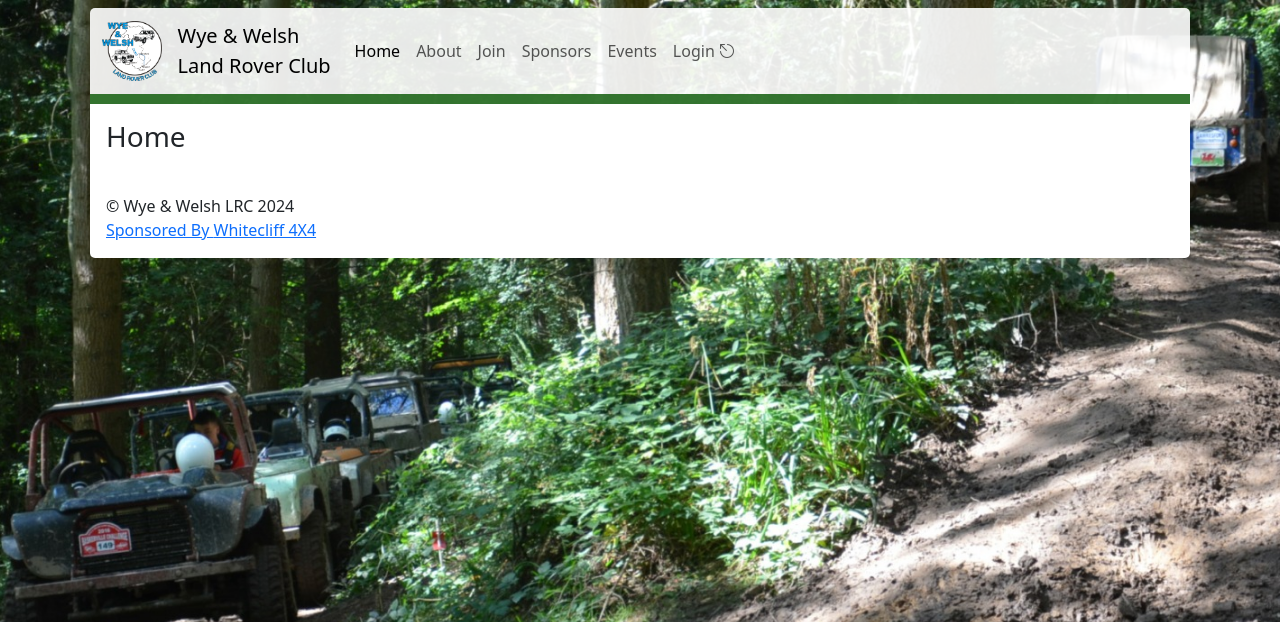
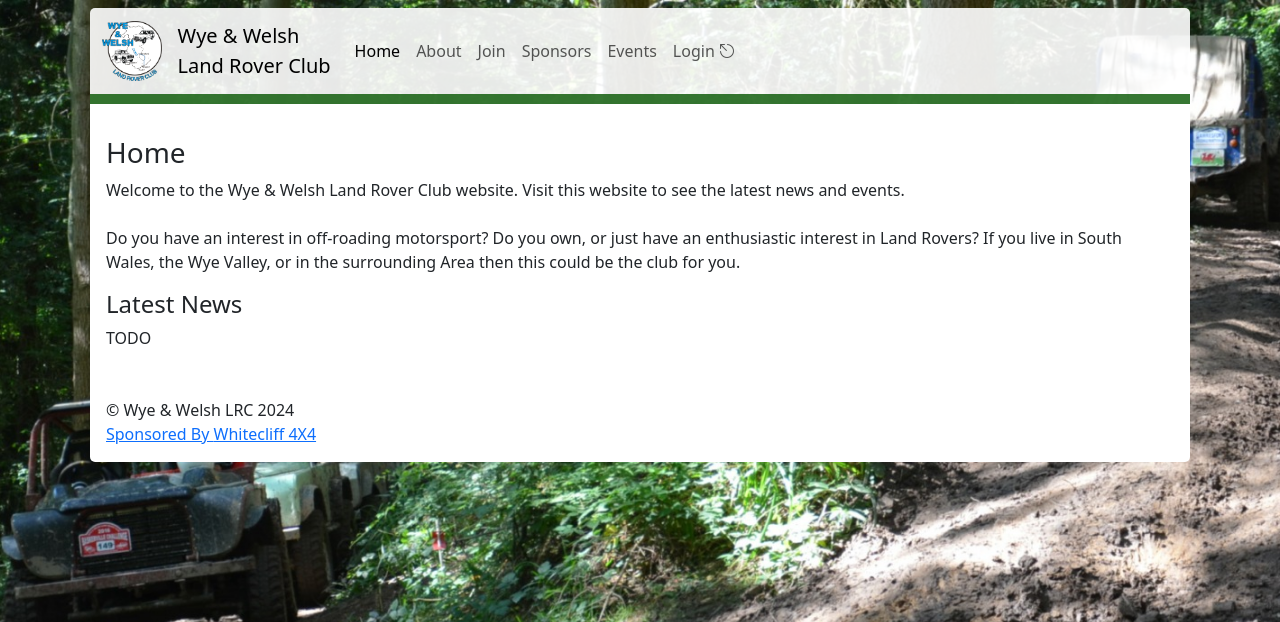
Before and after one commit to wwlrc/website, a PHP site: template templates/pages/index.html.twig in a window 1280 px wide. Shown: the top 622 px of the page. Run offline with PHP 8.4, Linux system fonts and the light colour scheme; the template is opened without the code that fills it, so the values that code supplies are empty; some libraries are stand-ins or nearby versions.

Commit message:
Add stuff to home page

```diff
--- a/templates/pages/index.html.twig
+++ b/templates/pages/index.html.twig
@@ -5,7 +5,17 @@
 {% set page_canonical = "https://wwlrc.co.uk/" %}
 
 {% block content %}
-
+<p>
 <h3>{{page_title}}</h3>
 
+Welcome to the Wye & Welsh Land Rover Club website. Visit this website to see the latest news and events.<br>
+
+<br>Do you have an interest in off-roading motorsport? Do you own, or just have an enthusiastic interest in Land Rovers? If you live in South Wales, the Wye Valley, or in the surrounding Area then this could be the club for you.<br>
+</p>
+
+<h4>Latest News</h4>
+<p>
+TODO
+</p>
+
 {% endblock %}
```
